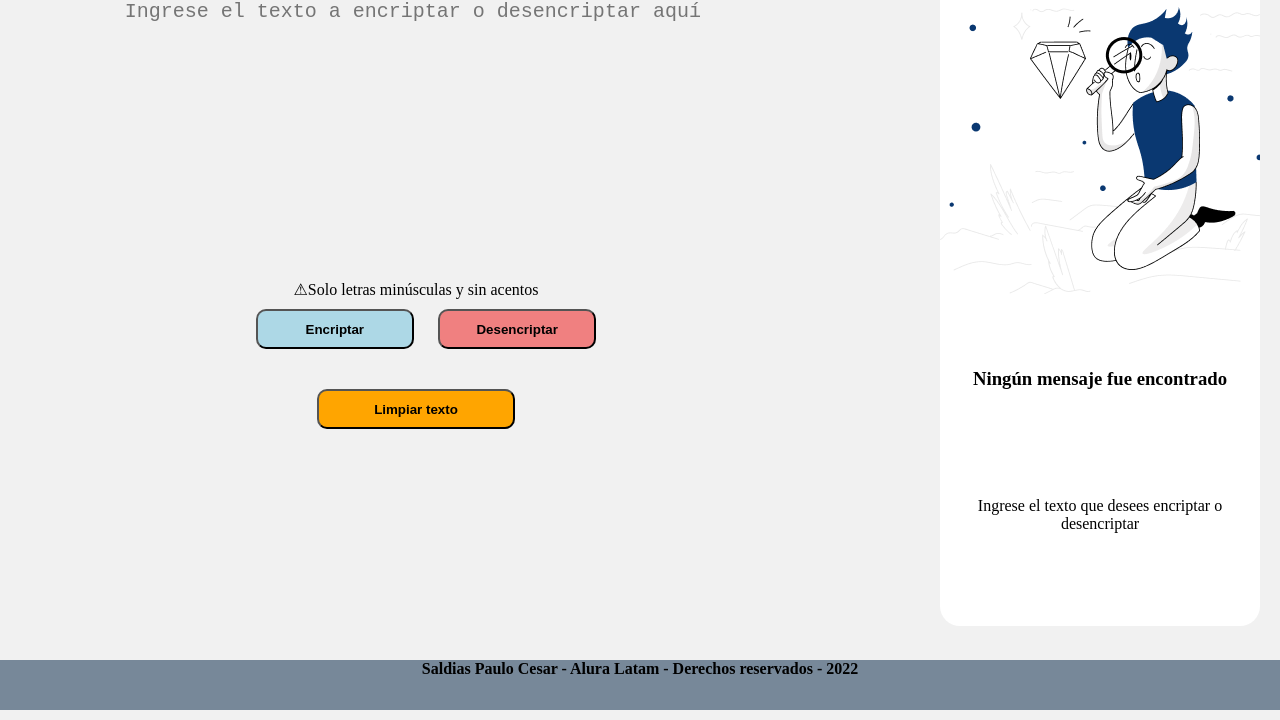
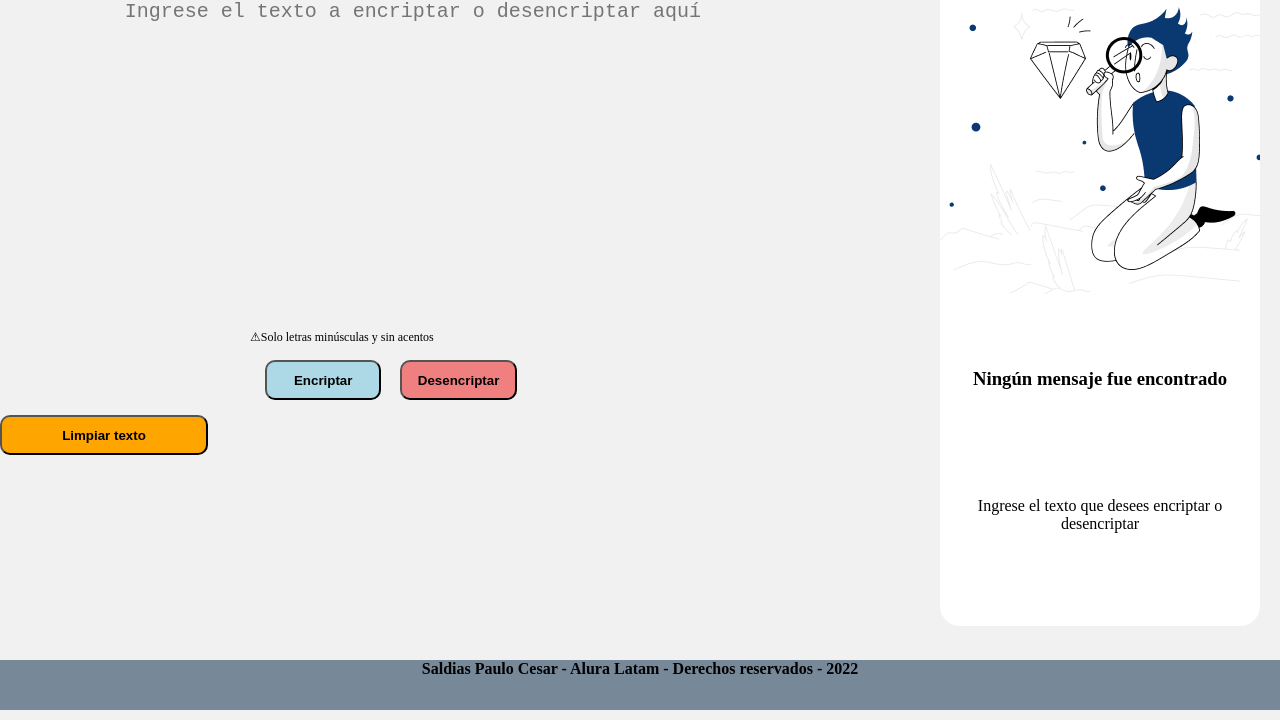
Before and after one commit to PauloSaldias08/Encriptador-Alura, a plain HTML site: page index.html in a window 1280 px wide. Shown: the part 80-800 px from the top of the page. Drawn offline with Linux system fonts and the light colour scheme.

Commit message:
Nievos cambios del responsive

```diff
--- a/index.html
+++ b/index.html
@@ -16,10 +16,9 @@
         <p class="advertencia">⚠Solo letras minúsculas y sin acentos</p>
         <input type="button" class="Boton-encriptar" value="Encriptar">
         <input type="button" class="Boton-desencriptar" value="Desencriptar">
-        <input type="button" class="Boton-limpiar" value="Limpiar texto">
         </div>
         <div class="contenedor-limpiar">
-
+        <input type="button" class="Boton-limpiar" value="Limpiar texto">
         </div>
         </div>
         </section>
--- a/style.css
+++ b/style.css
@@ -40,22 +40,19 @@ section {
     border: none;
     outline: none;
 }
-/*.advertencia {
+
+.contenedor-botones {
+    text-align: left;
+    margin: 250px 0px 0px 250px;
+}
+.advertencia {
     font-size: 12px;
-    text-align: left;
-    margin: 0 0 10px 260px;
-}*/
-.contenedor-botones {
-    text-align: center;
-    margin: 200px 20px 20px 20px;
-    padding: auto;
-
 }
 .Boton-encriptar {
     width: 20%;
     height: 40px;
     background-color: lightblue;
-    margin: 10 20px;
+    margin: 15px 15px 15px;
     border-radius: 10px;
     font-weight: bold;
 }
@@ -70,11 +67,10 @@ section {
     width: 25%;
     height: 40px;
     display: block;
-    margin: auto;
+    text-align: center;
     background-color: orange;
     border-radius: 10px;
     font-weight: bold;
-    margin-top: 30px;
 }
 .Boton-encriptar:hover{
     border-color: blue;
```
